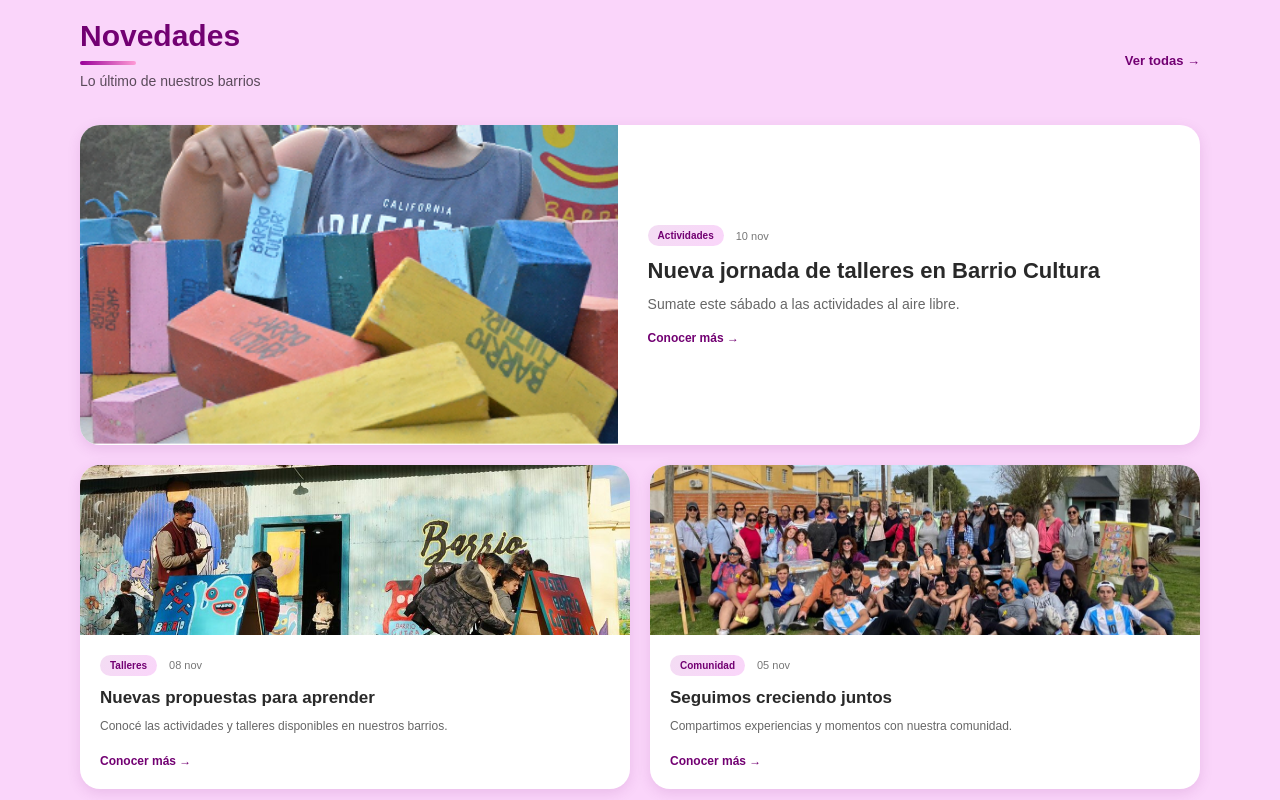
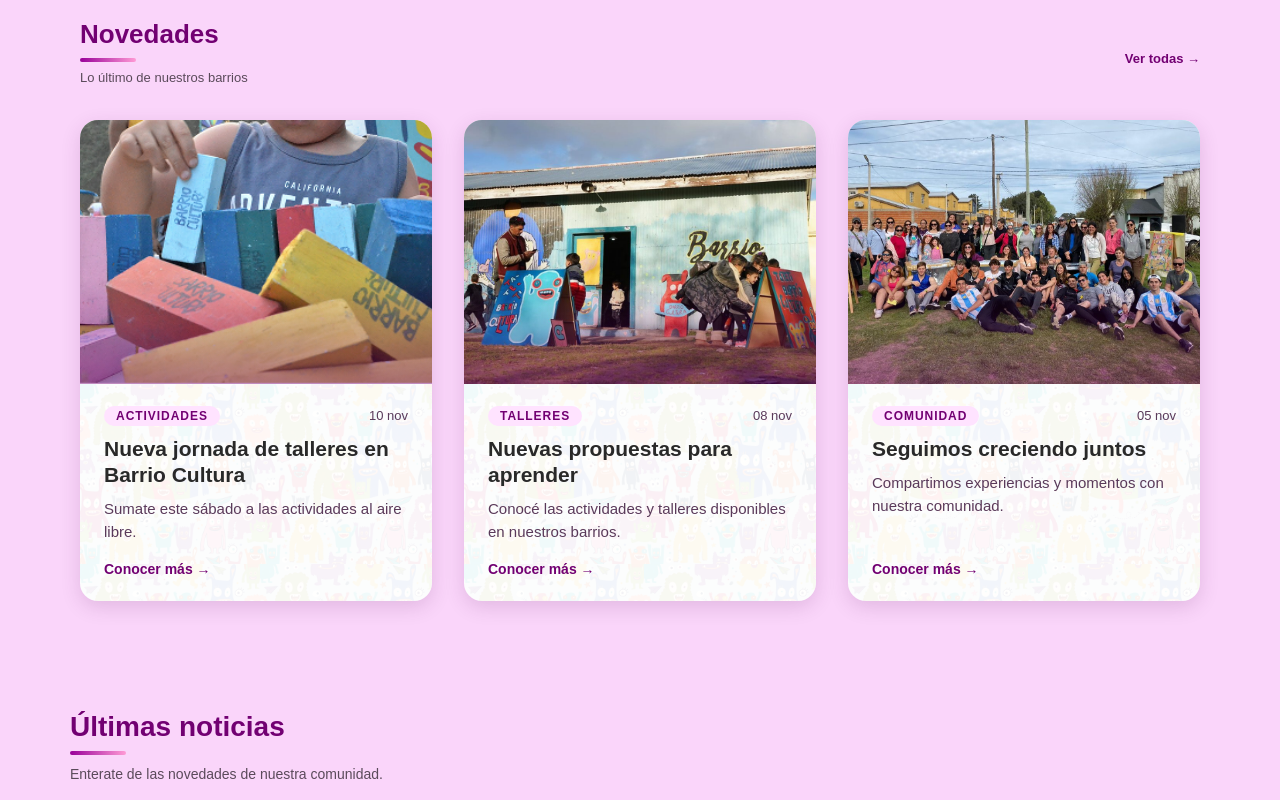
Before and after one commit to LucaMisho/proyecto-final-utn, a React (Vite) app in the folder codigo/frontend/: page / in a window 1280 px wide. Shown: the part 1520-2320 px from the top of the page. Built offline with nearby package versions, Linux system fonts and the light colour scheme.

Commit message:
cambiando diseño de las tarjetas de novedades

```diff
--- a/codigo/frontend/src/components/inicio/Novedades.jsx
+++ b/codigo/frontend/src/components/inicio/Novedades.jsx
@@ -10,7 +10,6 @@ function Novedades() {
       titulo: "Nueva jornada de talleres en Barrio Cultura",
       descripcion:
         "Sumate este sábado a las actividades al aire libre.",
-      destacada: true,
     },
     {
       imagen: "/novedad2.jpeg",
@@ -46,48 +45,21 @@ function Novedades() {
       </Reveal>
 
       <div className="novedades-contenido">
-        {/* Novedad principal */}
-        <Reveal
-          as="article"
-          className="novedad-card novedad-destacada"
-        >
-          <img
-            src={novedades[0].imagen}
-            alt="Actividades de Barrio Cultura"
-            className="novedad-imagen"
-          />
-
-          <div className="novedad-info">
-            <div className="novedad-meta">
-              <span className="novedad-categoria">
-                {novedades[0].categoria}
-              </span>
-              <span className="novedad-fecha">
-                {novedades[0].fecha}
-              </span>
-            </div>
-
-            <h3>{novedades[0].titulo}</h3>
-            <p>{novedades[0].descripcion}</p>
-
-            <a href="#novedad-detalle">Conocer más →</a>
-          </div>
-        </Reveal>
-
-        {/* Novedades secundarias */}
-        <div className="novedades-secundarias">
-          {novedades.slice(1).map((novedad, index) => (
+        {novedades.map((novedad, index) => (
           <Reveal
             as="article"
             className="novedad-card"
-              delay={index + 1}
+            delay={index}
             key={index}
           >
+            <div className="novedad-media">
               <img
                 src={novedad.imagen}
                 alt={novedad.titulo}
                 className="novedad-imagen"
+                loading="lazy"
               />
+            </div>
 
             <div className="novedad-info">
               <div className="novedad-meta">
@@ -107,7 +79,6 @@ function Novedades() {
           </Reveal>
         ))}
       </div>
-      </div>
     </section>
   );
 }
--- a/codigo/frontend/src/components/inicio/QuienesSomos.jsx
+++ b/codigo/frontend/src/components/inicio/QuienesSomos.jsx
@@ -2,7 +2,7 @@ import "../../styles/QuienesSomos.css";
 
 function QuienesSomos() {
   return (
-    <section className="quienes-somos" id="quienes-somos">
+    <section className="quienes-somos banda banda--rosa" id="quienes-somos">
       <div className="quienes-somos-contenido">
         <span className="quienes-somos-etiqueta">
           CONOCÉ NUESTRO ESPACIO
--- a/codigo/frontend/src/pages/Talleres.jsx
+++ b/codigo/frontend/src/pages/Talleres.jsx
@@ -7,7 +7,6 @@ import ModalTaller from "../components/talleres/ModalTaller";
 import { normalizar } from "../components/talleres/Utilidades.js";
 import "../styles/Talleres.css";
 
-// Ajustá esta línea a la variable que ya usás en el Login
 const API = import.meta.env.VITE_API_URL;
 
 function Talleres() {
--- a/codigo/frontend/src/styles/App.css
+++ b/codigo/frontend/src/styles/App.css
@@ -1,6 +1,32 @@
+/* Parallax: la textura es una capa fija recortada al alto de la sección */
+.banda--parallax {
+  /* Recorta arriba y abajo, pero deja pasar el ancho completo de las bandas */
+  clip-path: inset(0 -100vw);
+}
 
-/* Contenido principal */
+.banda--parallax::after {
+  position: fixed;
+  inset: 0;
+  width: auto;
+  transform: none;
+}
 
+/* Celulares, pantallas táctiles y quien prefiere menos movimiento: sin parallax */
+@media (max-width: 720px), (hover: none), (prefers-reduced-motion: reduce) {
+  .banda--parallax {
+    clip-path: none;
+  }
+
+  .banda--parallax::after {
+    position: absolute;
+    left: 50%;
+    width: 100vw;
+    transform: translateX(-50%);
+  }
+}
+
+
+/*Contenido principal*/
 .contenido-principal {
   width: 100%;
   min-height: 100vh;
--- a/codigo/frontend/src/styles/Novedades.css
+++ b/codigo/frontend/src/styles/Novedades.css
@@ -55,89 +55,146 @@
 
 /* CONTENIDO GENERAL */
 .novedades-contenido {
-  display: flex;
-  flex-direction: column;
-  gap: 20px;
+  display: grid;
+  grid-template-columns: repeat(auto-fit, minmax(280px, 1fr));
+  gap: 32px;
 }
 
 /* TARJETAS */
 .novedad-card {
+  display: flex;
+  flex-direction: column;
+  overflow: hidden;
+  border-radius: 18px;
   background-color: #FFFFFF;
-  border-radius: 20px;
-  overflow: hidden;
-  box-shadow: 0 4px 14px rgba(117, 0, 116, 0.12);
-  transition: transform 0.25s, box-shadow 0.25s;
+  box-shadow: 0 6px 20px rgba(80, 0, 80, 0.14);
+  /* "translate" es independiente de "transform", así no pelea con la animación de Reveal */
+  transition: translate 0.25s, box-shadow 0.25s;
 }
 
 .novedad-card:hover {
-  transform: translateY(-6px);
-  box-shadow:
-    0 0 0 2px rgba(153, 0, 153, 0.45),
-    0 18px 40px rgba(117, 0, 116, 0.22);
+  translate: 0 -6px;
+  box-shadow: 0 14px 30px rgba(80, 0, 80, 0.22);
+}
+
+/* Imagen con la misma proporción en todas */
+.novedad-media {
+  position: relative;
+  overflow: hidden;
+  aspect-ratio: 4 / 3;
 }
 
 .novedad-imagen {
   display: block;
   width: 100%;
-  height: 190px;
+  height: 100%;
   object-fit: cover;
-  transition: transform 0.45s ease;
+  transition: transform 0.5s;
 }
 
+
 .novedad-card:hover .novedad-imagen {
-  transform: scale(1.05);
+  transform: scale(1.06);
+}
+
+.novedad-media::after {
+  content: "";
+  position: absolute;
+  inset: auto 0 0 0;
+  height: 40%;
+  background: linear-gradient(to top, rgba(114, 0, 114, 0.45), transparent);
+  pointer-events: none;
 }
 
 /* INFORMACIÓN */
 .novedad-info {
-  padding: 18px;
+  position: relative;
+  isolation: isolate;
+  display: flex;
+  flex: 1;
+  flex-direction: column;
+  gap: 10px;
+  padding: 22px 24px 24px;
+}
+
+.novedad-info::before {
+  content: "";
+  position: absolute;
+  inset: 0;
+  z-index: -1;
+  background-image: url("../assets/muñecos-tile.webp");
+  background-size: 180px;
+  opacity: 0.06;
+  pointer-events: none;
 }
 
 .novedad-meta {
   display: flex;
   align-items: center;
-  gap: 12px;
-  margin-bottom: 12px;
+  justify-content: space-between;
+  gap: 10px;
 }
 
 .novedad-categoria {
-  background: linear-gradient(135deg, #F3DDF3, #FAD5FA);
+  padding: 3px 12px;
+  border-radius: 999px;
+  background-color: #FFE3FF;
   color: #720072;
-  padding: 5px 10px;
-  border-radius: 20px;
-  font-size: 10px;
+  font-size: 12px;
   font-weight: 700;
+  letter-spacing: 0.08em;
+  text-transform: uppercase;
 }
 
 .novedad-fecha {
-  color: #777777;
-  font-size: 11px;
+  color: #5a3a5a;
+  font-size: 13px;
 }
 
 .novedad-info h3 {
+  margin: 0;
   color: #292929;
-  font-size: 17px;
+  font-size: 21px;
   font-weight: 700;
-  margin-bottom: 9px;
+  line-height: 1.25;
+  display: -webkit-box;
+  --webkit-line-clamp: 2;
+  --webkit-box-orient: vertical;
+  overflow: hidden;
 }
 
 .novedad-info p {
-  color: #666666;
-  font-size: 12px;
-  line-height: 1.6;
-  margin-bottom: 15px;
+  margin: 0;
+  color: #5a3a5a;
+  font-size: 15px;
+  line-height: 1.5;
+  display: -webkit-box;
+  --webkit-line-clamp: 3;
+  --webkit-box-orient: vertical;
+  overflow: hidden;
 }
 
+/* "Conocer más" siempre al fondo, alineado en las tres tarjetas */
 .novedad-info a {
+  margin-top: auto;
+  padding-top: 8px;
   color: #720072;
-  font-size: 12px;
+  font-size: 14px;
   font-weight: 700;
   text-decoration: none;
 }
 
 .novedad-info a:hover,
-.novedades-ver-todas:hover {
-  color: #990099;
+.novedad-info a:focus-visible {
+  text-decoration: underline;
+}
+
+@media (max-width: 720px) {
+  .novedades-contenido {
+    grid-template-columns: 1fr;
+    gap: 24px;
+  }
+
 }
 
 /* TARJETAS SECUNDARIAS */
@@ -152,6 +209,23 @@
   .novedades {
     padding: 50px 35px;
   }
+}
+
+@media (prefers-reduced-motion: reduce) {
+  .novedad-card,
+  .novedad-imagen {
+    transition: none;
+  }
+
+  .novedad-card:hover {
+    translate: none;
+  }
+
+   .novedad-card:hover .novedad-imagen {
+    transform: none;
+  }
+
+
 
   .novedades h2 {
     font-size: 30px;
--- a/codigo/frontend/src/styles/Perfil.css
+++ b/codigo/frontend/src/styles/Perfil.css
@@ -13,7 +13,7 @@
   position: fixed;
   inset: 0;
   z-index: -1;
-  background-image: url("/textura-envion.png");
+  background-image: url("../assets/muñecos-tile.webp");
   background-size: 240px;
   background-repeat: repeat;
   opacity: 0.07;
--- a/codigo/frontend/src/styles/Texturas.css
+++ b/codigo/frontend/src/styles/Texturas.css
@@ -33,9 +33,25 @@ body {
   width: 100vw;
   transform: translateX(-50%);
   z-index: -1;
-  background: url("../assets/munecos-tile.webp") center / 560px;
+  background: url("../assets/muñecos-tile.webp") center / 560px;
   pointer-events: none;
 }
+
+/* Parallax: la textura queda fija respecto de la pantalla mientras la sección se desplaza */
+.banda--parallax::after {
+  /* Se centra sin transform: un transform en el mismo elemento suele anular background-attachment: fixed */
+  left: calc(50% - 50vw);
+  transform: none;
+  background-attachment: fixed;
+}
+
+/* Celulares, pantallas táctiles y quien prefiere menos movimiento: sin parallax */
+@media (max-width: 720px), (hover: none), (prefers-reduced-motion: reduce) {
+  .banda--parallax::after {
+    background-attachment: scroll;
+  }
+}
+
 
 /* Rosa: secciones intensas (Novedades, Sugerencias) */
 .banda--rosa::before {
```
Lines whose indentation alone changed are shown as unchanged.
